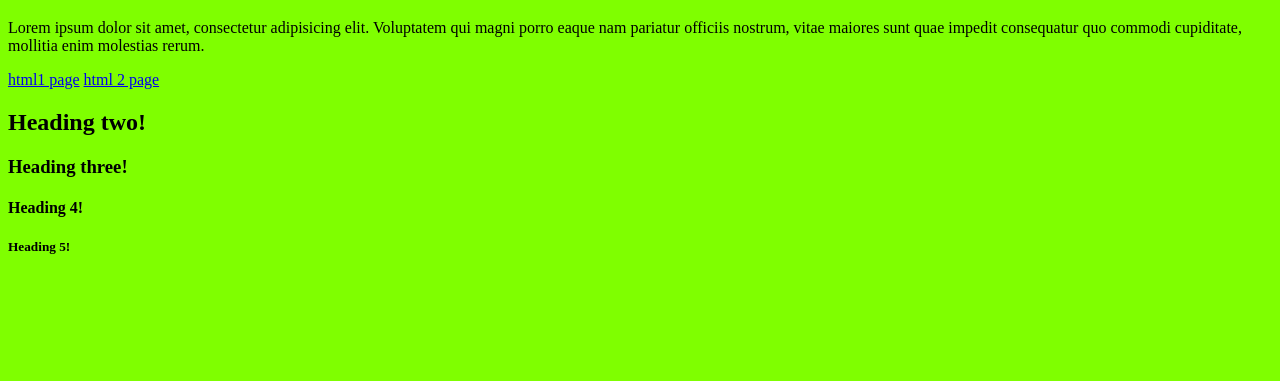
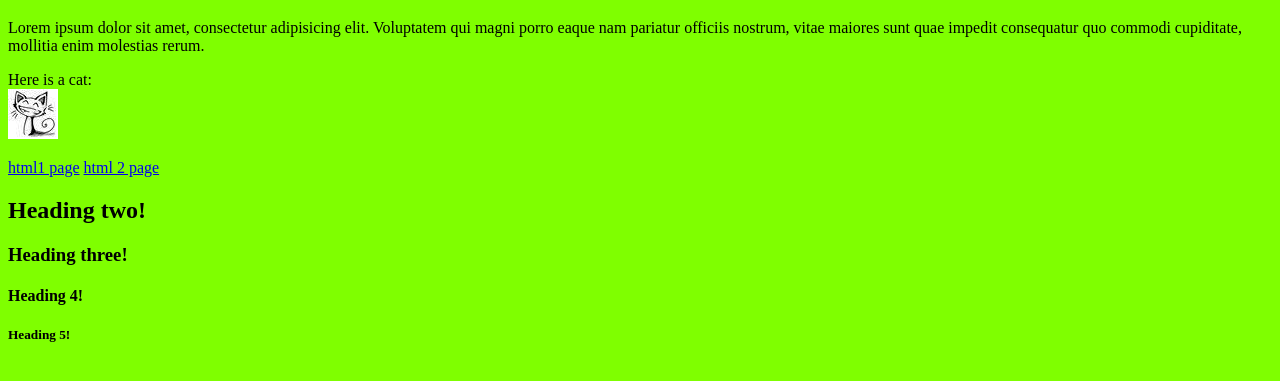
Before and after one commit to CPhot333333/second-half, a plain HTML site: page root/index.html in a window 1280 px wide. Shown: the part 61-442 px from the top of the page. Drawn offline with Linux system fonts and the light colour scheme.

Commit message:
added cat

```diff
--- a/root/index.html
+++ b/root/index.html
@@ -19,6 +19,10 @@
 
    <h1>Christine changing file pushed by Scott</h1>
 <p>Lorem ipsum dolor sit amet, consectetur adipisicing elit. Voluptatem qui magni porro eaque nam pariatur officiis nostrum, vitae maiores sunt quae impedit consequatur quo commodi cupiditate, mollitia enim molestias rerum.</p>
+   <p>Here is a cat: <br>
+
+   <img src="images/cat.jpg" alt="cat">
+   </p>
 
    <a href="pages/html1.html">html1 page</a>
       <a href="pages/html2.html">html 2 page</a>
```
Also changed, not shown: root/images/cat.jpg (added).
